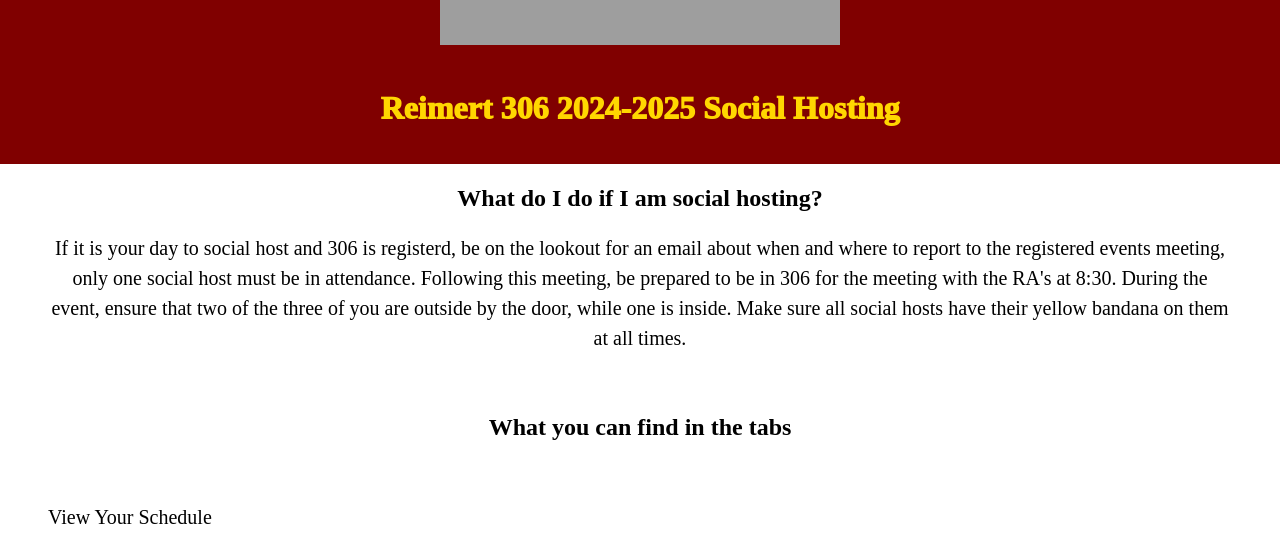
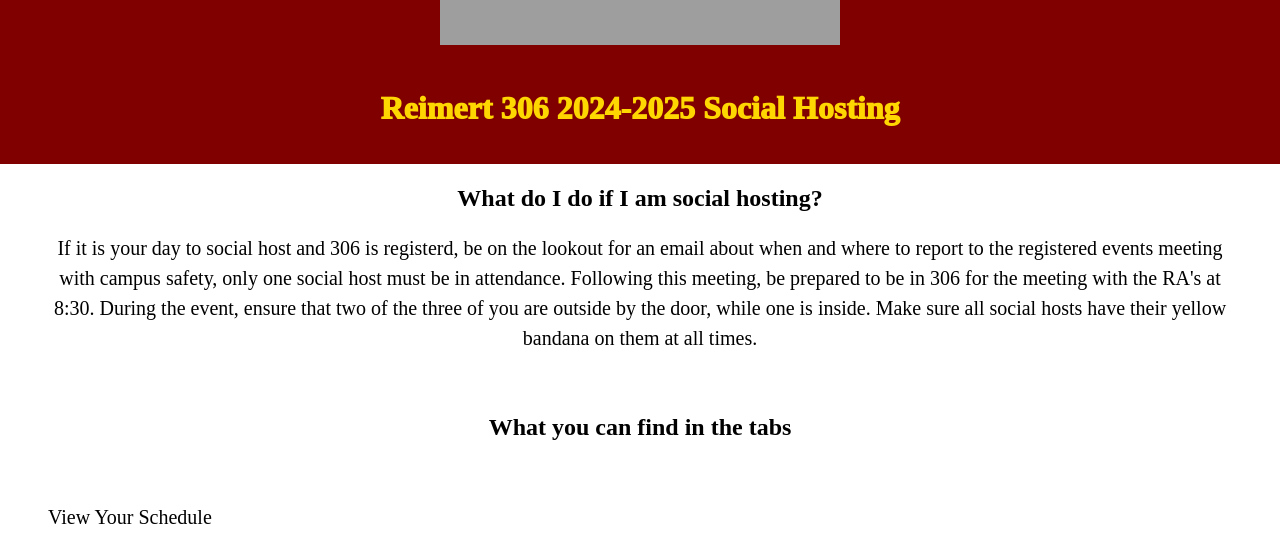
Before and after one commit to DavidM146/website, a Flask app: page / in a window 1280 px wide. Shown: the part 316-860 px from the top of the page. Run offline with Flask 3, Linux system fonts and the light colour scheme; grey boxes are pictures that could not be loaded.

Commit message:
Update instructions for social hosting

```diff
--- a/templates/home.html
+++ b/templates/home.html
@@ -9,13 +9,13 @@ Reimert 306 2024-2025 Social Hosting
     <h2 class="centered">
         If it is your day to social host and 306 is registerd,
         be on the lookout for an email about when and where
-        to report to the registered events meeting, only one
-        social host must be in attendance. Following this
-        meeting, be prepared to be in 306 for the meeting with
-        the RA's at 8:30. During the event, ensure that two of
-        the three of you are outside by the door, while one is
-        inside. Make sure all social hosts have their yellow
-        bandana on them at all times.
+        to report to the registered events meeting with campus
+        safety, only one social host must be in attendance.
+        Following this meeting, be prepared to be in 306 for the
+        meeting with the RA's at 8:30. During the event, ensure
+        that two of the three of you are outside by the door,
+        while one is inside. Make sure all social hosts have
+        their yellow bandana on them at all times.
     </h2>
     <br>
     <h1>What you can find in the tabs</h1>
```
